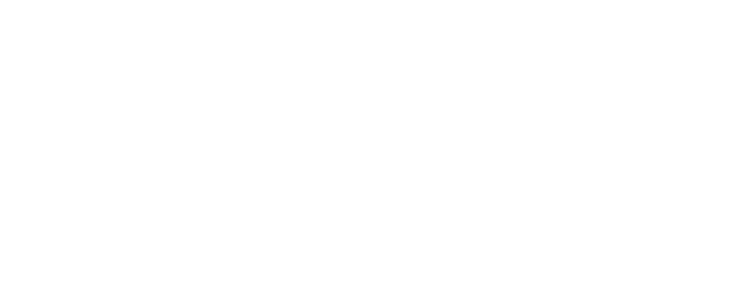
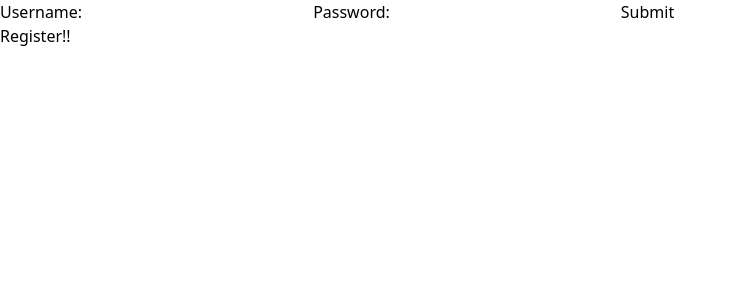
Before and after one commit to Kami0rn/TaskManager, a React (Create React App) app in the folder frontend/: page /login in a window 1280 px wide. Before the commit this address had no page. Shown: the top 300 px of the page, without its empty margins (0-736 px from the left). Built offline with nearby package versions, Linux system fonts and the light colour scheme.

Commit message:
Update backend and frontend code. (generated by blackbox.ai )
 all done but not perfect XD

```diff
--- a/frontend/src/App.tsx
+++ b/frontend/src/App.tsx
@@ -5,7 +5,7 @@ import Nav from '../src/etc/Nav';
 import Register2 from './pages/register/Register2';
 import Register from './pages/register/Register';
 import Router from './pages/router/Router'
-import Login from './pages/login/Login2';
+import Login from './pages/login/Login';
 
 
 function App() {
@@ -16,9 +16,10 @@ function App() {
 
         <Routes> {/* Use Routes instead of Route */}
 
-          <Route path="/register2" element={<Register2 />} />
+          {/* <Route path="/register2" element={<Register2 />} /> */}
           <Route path="/register" element={<Register />} />
-          <Route path="/login2" element={<Login />} />
+          <Route path="/login" element={<Login />} />
+          {/* <Route path="/login2" element={<Login />} /> */}
           <Route path='/router' element={<Router />} />
 
         </Routes>
--- a/frontend/src/pages/login/Login.module.css
+++ /dev/null
@@ -1,53 +0,0 @@
-.loginContainer{
-    display: flex;
-    align-items: center;
-    justify-content: center;
-
-}
-.formContainer{
-    margin-top: 8%;
-    display: flex;
-    flex-direction: column;
-    background-color: #ffffffd5;
-    border-radius: 10px;
-    width: 30%;
-    padding: 2% 5%;
-    height: 50%;
-    margin-bottom: 8%;
-    position: absolute;
-    /* overflow: hidden; */
-    height: 350px;
-}
-.bg {
-    width: 100%;
-    height: 100vh;
-}
-.rawan{
-    width: 100%;
-    height: 100%;
-}
-.noRegist{
-    display: flex;
-    flex-direction: row;
-    justify-content: space-around;
-    align-content: space-around;
-}
-.noRegist h6{
-    color: rgb(97, 97, 255);
-
-    height: fit-content;
-}
-.regisText{
-    color: rgb(241, 73, 43);
-    text-underline-position: below;
-    text-underline-offset: 2px;
-}
-.Link{
-    display: flex;
-    flex-direction: column;
-    justify-content: center;
-    align-items: center;
-}
-.formContainer {
-    height: 480px;
-}
--- /dev/null
+++ b/frontend/src/pages/login/Login.tsx
@@ -0,0 +1,96 @@
+import React, { useState, FormEvent, ChangeEvent } from 'react';
+import { useNavigate } from 'react-router-dom';
+import Swal from 'sweetalert2';
+import withReactContent from 'sweetalert2-react-content';
+
+interface Inputs {
+  username: string;
+  password: string;
+}
+
+function Login(): JSX.Element {
+  const navigate = useNavigate();
+  const MySwal = withReactContent(Swal);
+  const [inputs, setInputs] = useState<Inputs>({ username: '', password: '' });
+
+  const handleChange = (event: ChangeEvent<HTMLInputElement>) => {
+    const { name, value } = event.target;
+    setInputs(values => ({ ...values, [name]: value }));
+  };
+
+  const handleSubmit = (event: FormEvent<HTMLFormElement>) => {
+    event.preventDefault();
+
+    const myHeaders = new Headers();
+    myHeaders.append('Content-Type', 'application/json');
+
+    const raw = JSON.stringify({
+      username: inputs.username,
+      password: inputs.password,
+      expiresIn: 600000,
+    });
+
+    const requestOptions: RequestInit = {
+      method: 'POST',
+      headers: myHeaders,
+      body: raw,
+      redirect: 'follow',
+    };
+
+    fetch('http://localhost:8080/login', requestOptions)
+      .then(response => response.json())
+      .then(result => {
+        console.log(result); // Log the entire response
+        if (result.status === 'ok') {
+          const { token } = result; // Access token directly from result
+          console.log(token); // Verify token exists in the response
+          localStorage.setItem('token', token); // Store the token in local storage
+          // navigate('/profile'); // Redirect to profile page on successful login
+          MySwal.fire({
+            html: <i>{result.message}</i>,
+            icon: "success",
+          }).then((value) => {
+            navigate("/profile");
+          });
+        } else {
+          MySwal.fire({
+            html: <i>{result.message}</i>,
+            icon: 'error',
+          });
+        }
+      })
+      .catch(error => {
+        console.log('Error during login:', error); // Log any fetch or parsing errors
+        // Handle the error appropriately (display an error message, etc.)
+      });
+  };
+
+  return (
+    <div>
+      <form onSubmit={handleSubmit}>
+        <label>
+          Username:
+          <input
+            type="text"
+            name="username"
+            value={inputs.username}
+            onChange={handleChange}
+          />
+        </label>
+        <label>
+          Password:
+          <input
+            type="password"
+            name="password"
+            value={inputs.password}
+            onChange={handleChange}
+          />
+        </label>
+        <input type="submit" />
+      </form>
+      <a href="/register">Register!!</a>
+    </div>
+  );
+}
+
+export default Login;
```
Also changed, not shown: 2 other files (tests, documents, lock files or other folders).
